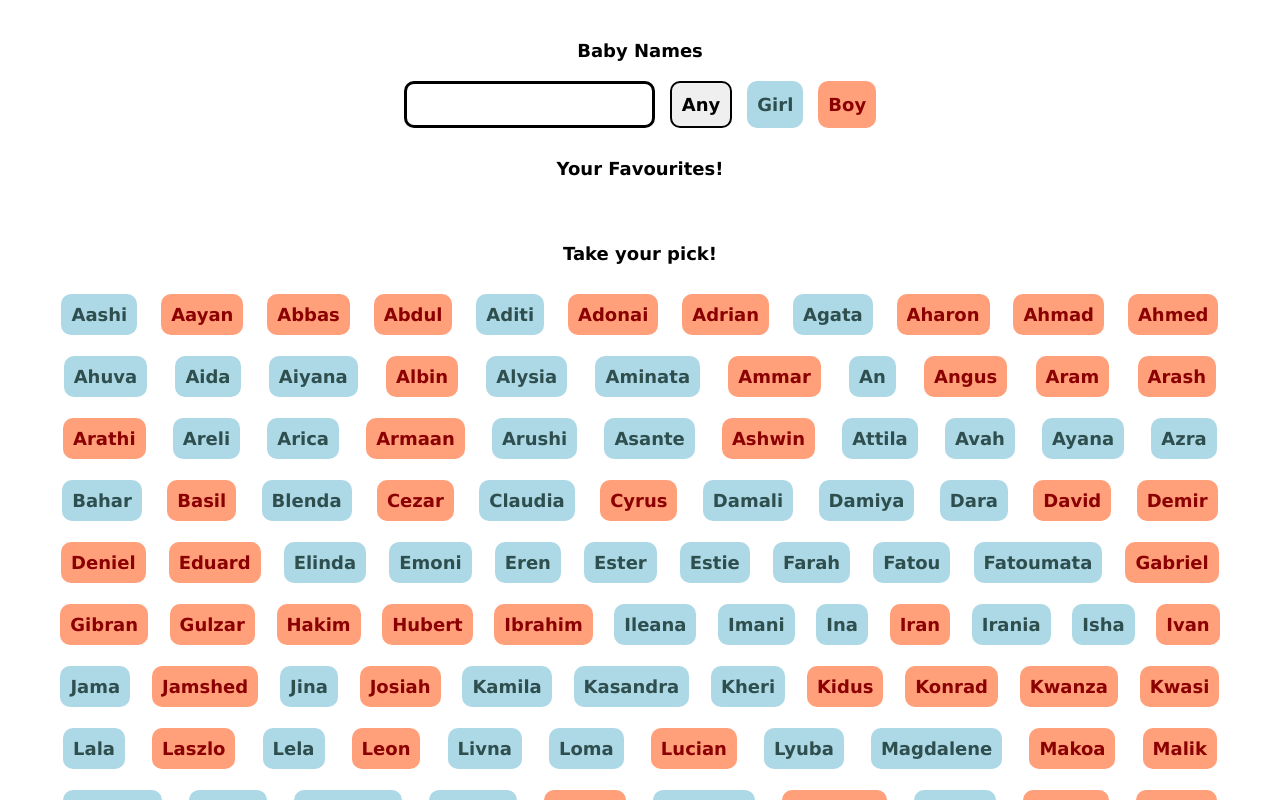
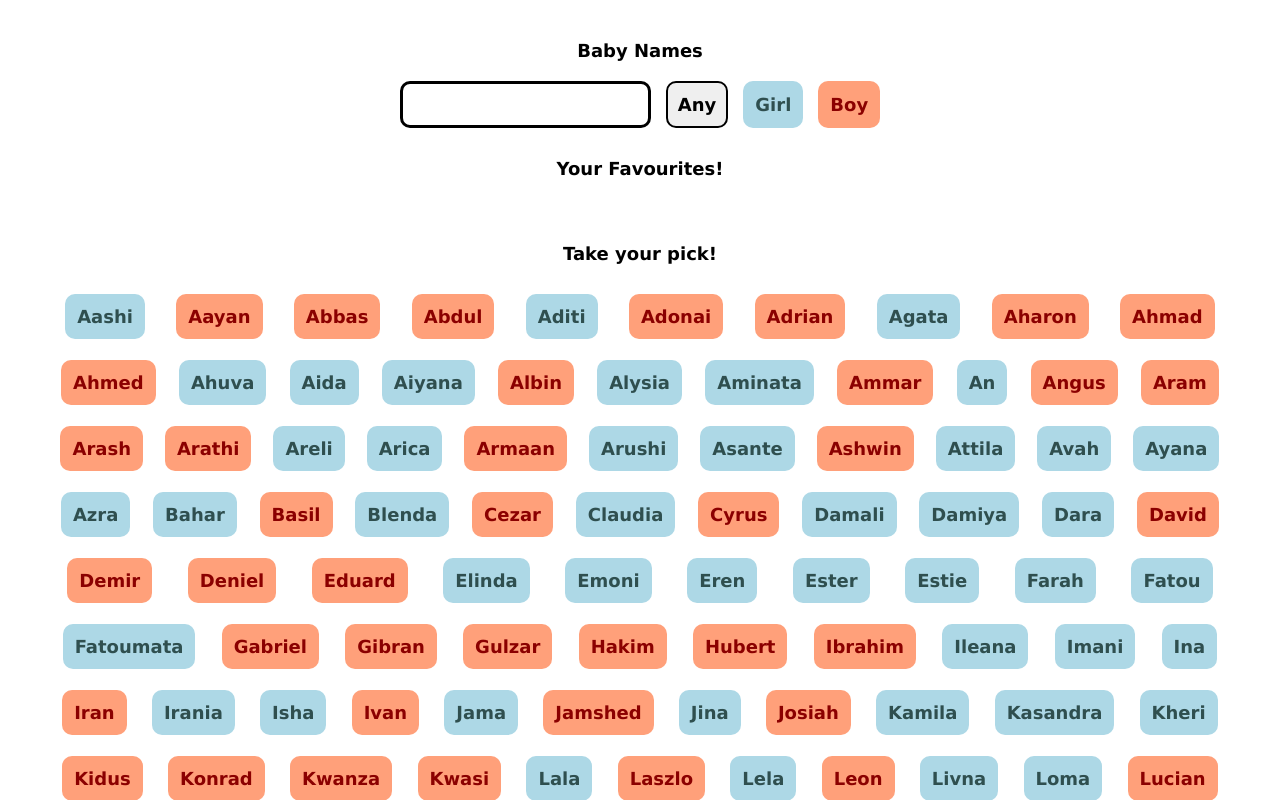
Before and after one commit to BhawickJain/mark-react-proj--baby-names, a React (Create React App) app: page / in a window 1280 px wide. Shown: the top 800 px of the page. Built offline with nearby package versions, Linux system fonts and the light colour scheme; the HTML template or start-up script is replaced by a standard one.

Commit message:
defensively add sane defaults for browser compability, add transparent border to baby-button to prevent wiggling when add/remove border

```diff
--- a/src/index.css
+++ b/src/index.css
@@ -5,6 +5,22 @@
   font-family: Verdana, Geneva, Tahoma, sans-serif;
   font-size: large;
 }
+
+/* https://css-tricks.com/box-sizing/ */
+/* sane defaults across browsers */
+/* html {
+  -webkit-box-sizing: border-box;
+  -moz-box-sizing: border-box;
+  box-sizing: border-box;
+}
+
+*,
+*:before,
+*:after {
+  -webkit-box-sizing: inherit;
+  -moz-box-sizing: inherit;
+  box-sizing: inherit;
+} */
 
 .search-filter-bar,
 .picked-names-display ul {
@@ -31,6 +47,7 @@
   border: none;
   border-radius: 10px;
   font-weight: bold;
+  border: solid transparent 2px;
 }
 
 .selected {
```
